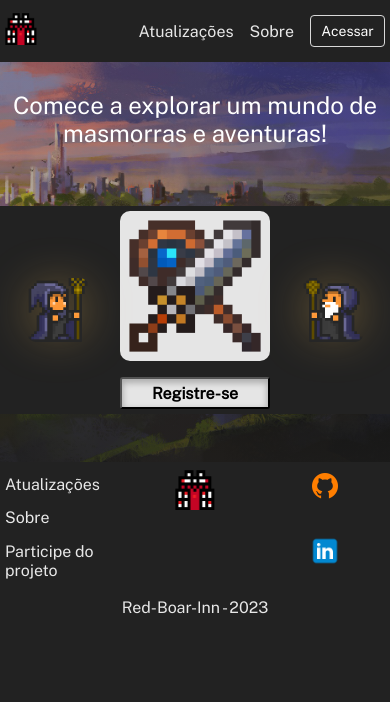
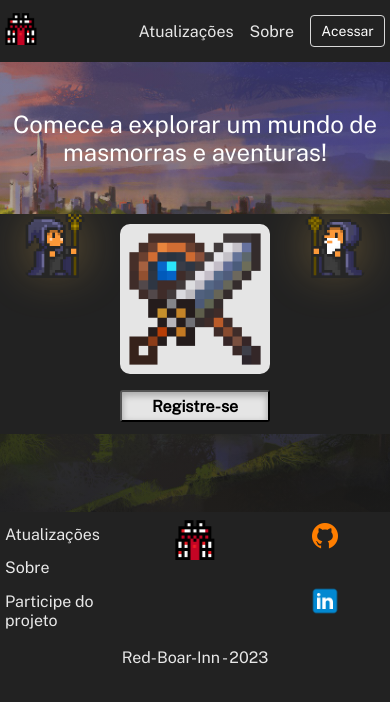
Before and after one commit to Fernando-Medeiros/red-boar-inn-game, a Vue app: page / in a window 390 px wide. Shown: the top 702 px of the page. Built offline with nearby package versions, Linux system fonts and the light colour scheme.

Commit message:
fix: home components -> banner

```diff
--- a/src/components/global/comp/sprite.comp.vue
+++ b/src/components/global/comp/sprite.comp.vue
@@ -34,6 +34,8 @@ export default defineComponent({
   display: flex;
   align-items: center;
   justify-content: center;
+  margin-top: 2rem;
+  margin-bottom: auto;
 }
 .sprite {
   z-index: 1;
--- a/src/components/view-home/home.main.comp.vue
+++ b/src/components/view-home/home.main.comp.vue
@@ -1,11 +1,11 @@
 <script lang="ts">
 import { defineComponent } from "vue";
 import SpriteComponent from "@/components/global/comp/sprite.comp.vue";
-import HomeButtonComponent from "./home.button.comp.vue";
+import RegisterButtonComponent from "./home.register-button.comp.vue";
 
 export default defineComponent({
   name: "HomeMainComponent",
-  components: { SpriteComponent, HomeButtonComponent },
+  components: { SpriteComponent, RegisterButtonComponent },
   data() {
     return {
       title: "Comece a explorar um mundo de masmorras e aventuras!",
@@ -15,20 +15,21 @@ export default defineComponent({
 </script>
 
 <template>
-  <body class="background">
-    <div class="main-container">
-      <div class="container">
-        <h1>{{ title }}</h1>
+  <div class="background">
+    <h1 class="title">
+      {{ title }}
+    </h1>
 
-        <div class="background-banner">
-          <div class="container-banner">
+    <span class="background-banner"></span>
+
+    <div class="container-banner main-container">
       <SpriteComponent
         :rotate-y="true"
         :sprite-name="'mage'"
         :sprite-gender="'woman'"
       />
 
-            <HomeButtonComponent />
+      <RegisterButtonComponent />
 
       <SpriteComponent
         :rotate-y="false"
@@ -37,58 +38,43 @@ export default defineComponent({
       />
     </div>
   </div>
-      </div>
-    </div>
-  </body>
 </template>
 
 <style scoped>
-.container {
-  display: grid;
-  grid-template-rows: 0.2fr 1fr;
-  min-height: 600px;
-}
-.container h1 {
-  margin: auto;
-  font-size: 32px;
-  font-weight: 400;
-  color: white;
-  text-align: center;
-}
 .background {
   background-image: linear-gradient(#2222225b, #2222225b, #222222c0),
     url("@/assets/pictures/img3.png");
   background-repeat: no-repeat;
   background-size: cover;
 }
-
+.title {
+  font-size: 32px;
+  font-weight: 400;
+  text-align: center;
+  padding-top: 3rem;
+  padding-bottom: 5rem;
+  color: white;
+}
 .background-banner {
+  z-index: 0;
   position: absolute;
   width: 100%;
-  margin-top: 9rem;
-  justify-self: center;
+  height: 220px;
   background-color: #222222;
 }
 .container-banner {
-  display: flex;
-  align-items: center;
-  justify-items: center;
-  justify-content: space-around;
+  display: grid;
+  padding-bottom: 5rem;
+  grid-template-columns: 1fr 1fr 1fr;
 }
+
 @media (max-width: 780px) {
-  .container {
-    grid-template-rows: 0.4fr 1fr;
-    min-height: 400px;
-  }
-  .container h1 {
-    font-size: 24px;
-  }
   .background {
     background-position: center;
   }
-  .container-banner {
-    height: 100%;
-    justify-content: space-evenly;
+  .title {
+    font-size: 24px;
+    padding-bottom: 3rem;
   }
 }
 </style>
--- a/src/components/view-home/home.button.comp.vue
+++ b/src/components/view-home/home.register-button.comp.vue
@@ -2,33 +2,34 @@
 import { defineComponent } from "vue";
 
 export default defineComponent({
-  name: "HomeButtonComponent",
+  name: "RegisterButtonComponent",
   data() {
     return {
-      button: "Registre-se",
+      pathToRegister: "/",
+      buttonInfo: "Registre-se",
     };
   },
 });
 </script>
 
 <template>
-  <div class="register">
+  <div class="container-register-button">
     <img class="icon-register" src="@/assets/icons/guild.png" alt="register" />
 
-    <router-link to="/">
+    <router-link :to="pathToRegister">
       <button class="btn-register">
-        <p>{{ button }}</p>
+        <p>{{ buttonInfo }}</p>
       </button>
     </router-link>
   </div>
 </template>
 
 <style scoped>
-.register {
+.container-register-button {
+  z-index: 1;
   display: grid;
   gap: 1rem;
-  margin: 5px;
-  width: min-content;
+  margin: 10px;
   justify-items: center;
 }
 .icon-register {
```
Lines whose indentation alone changed are shown as unchanged.
